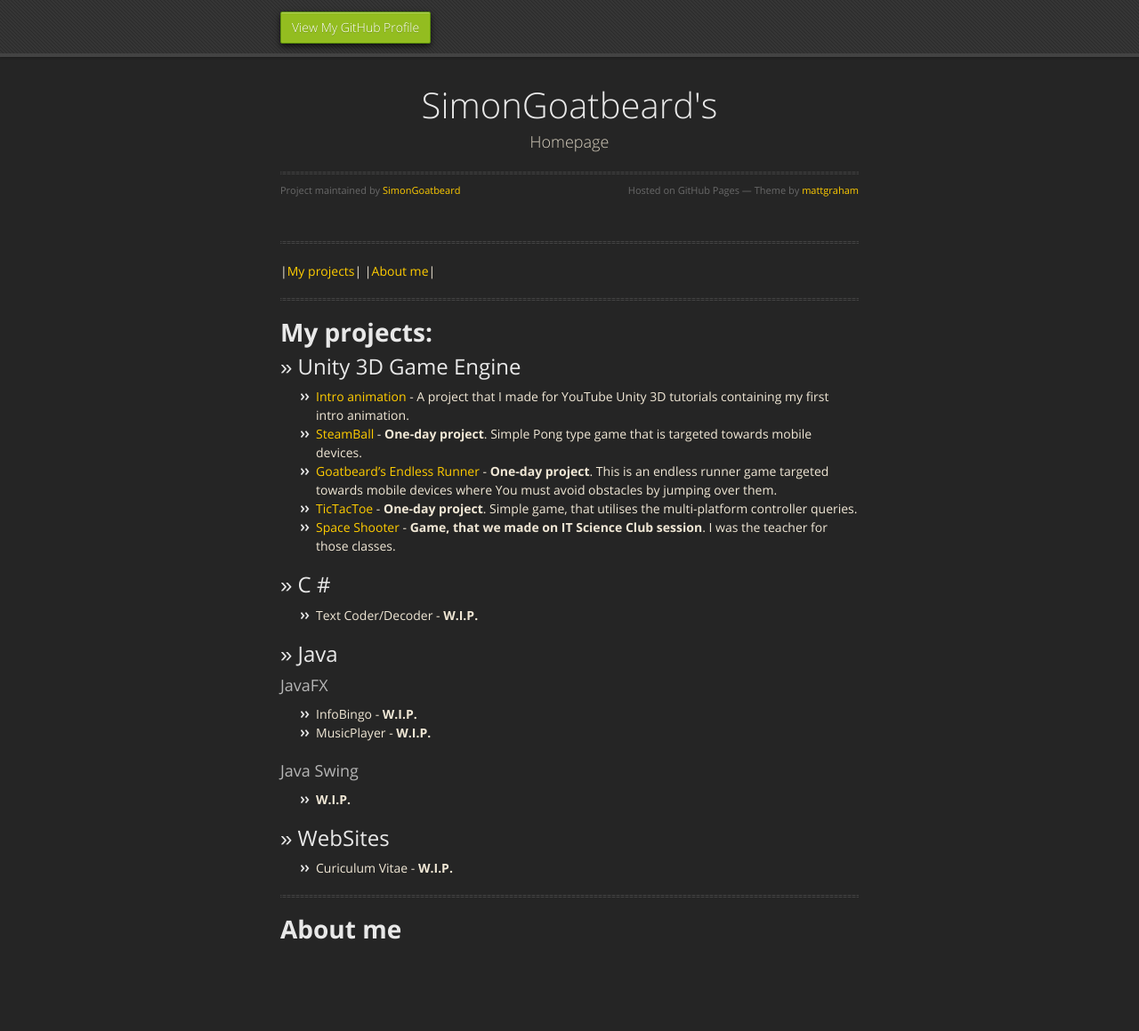
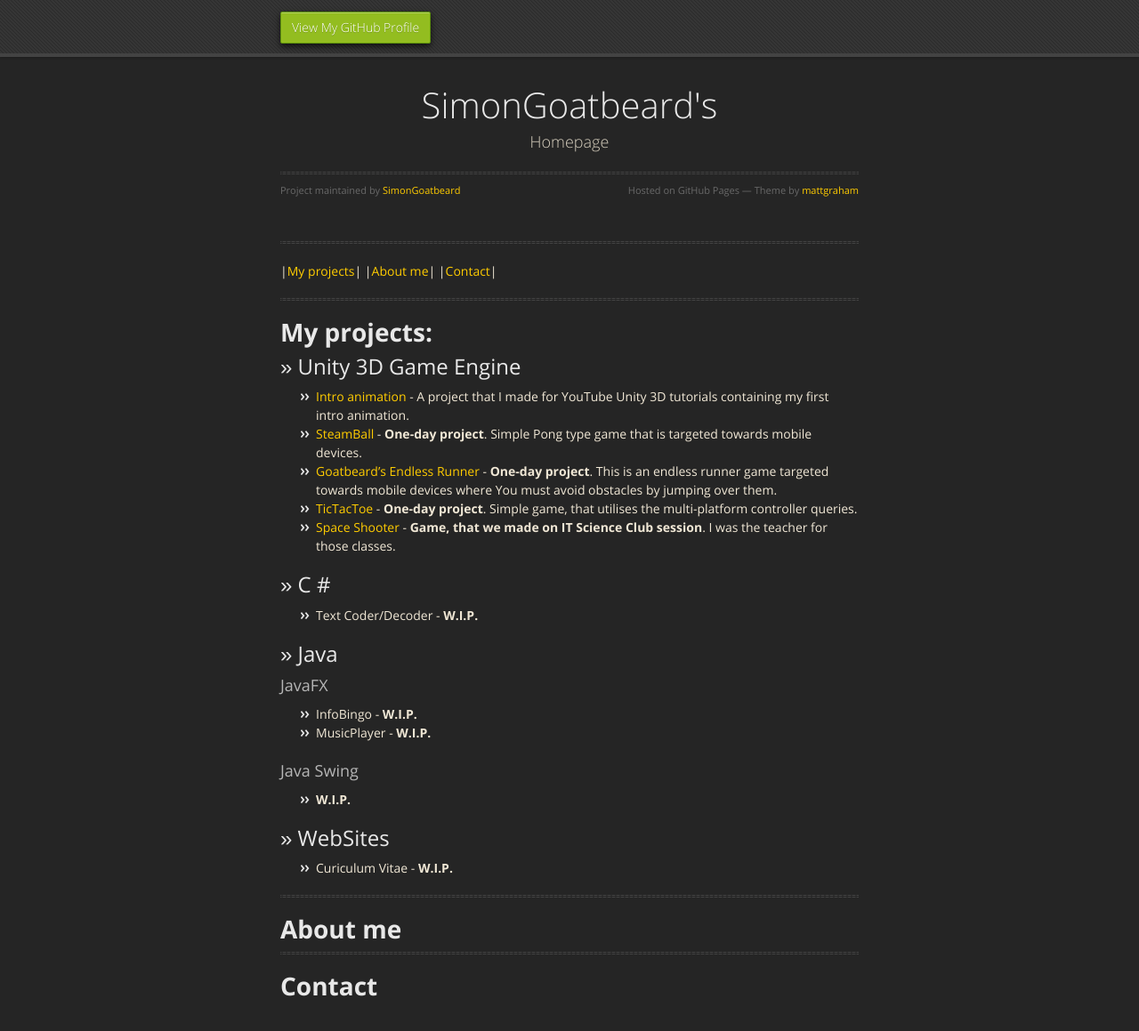
Before and after one commit to SimonGoatbeard/simongoatbeard.github.io, a Jekyll site: the page built from index.md, in a window 1280 px wide and 1224 px high. Shown: the top 1159 px of the window at 89% size. Built offline with Jekyll 4.4.1, drawn with Linux system fonts in a browser that asks for light colours; nearby versions of some CDN libraries.

Commit message:
Update index.md

```diff
--- a/index.md
+++ b/index.md
@@ -2,7 +2,7 @@
 layout: default
 ---
 ---
-|[My projects](#my_projects)| |[About me](#about_me)|
+|[My projects](#my_projects)| |[About me](#about_me)| |[Contact](#contact)|
 
 ---
 
@@ -32,6 +32,8 @@ layout: default
 ---
 # <a name="about_me"></a>**About me**
 
+---
+# <a name="contact"></a>**Contact**
 
 
 <!---
```
